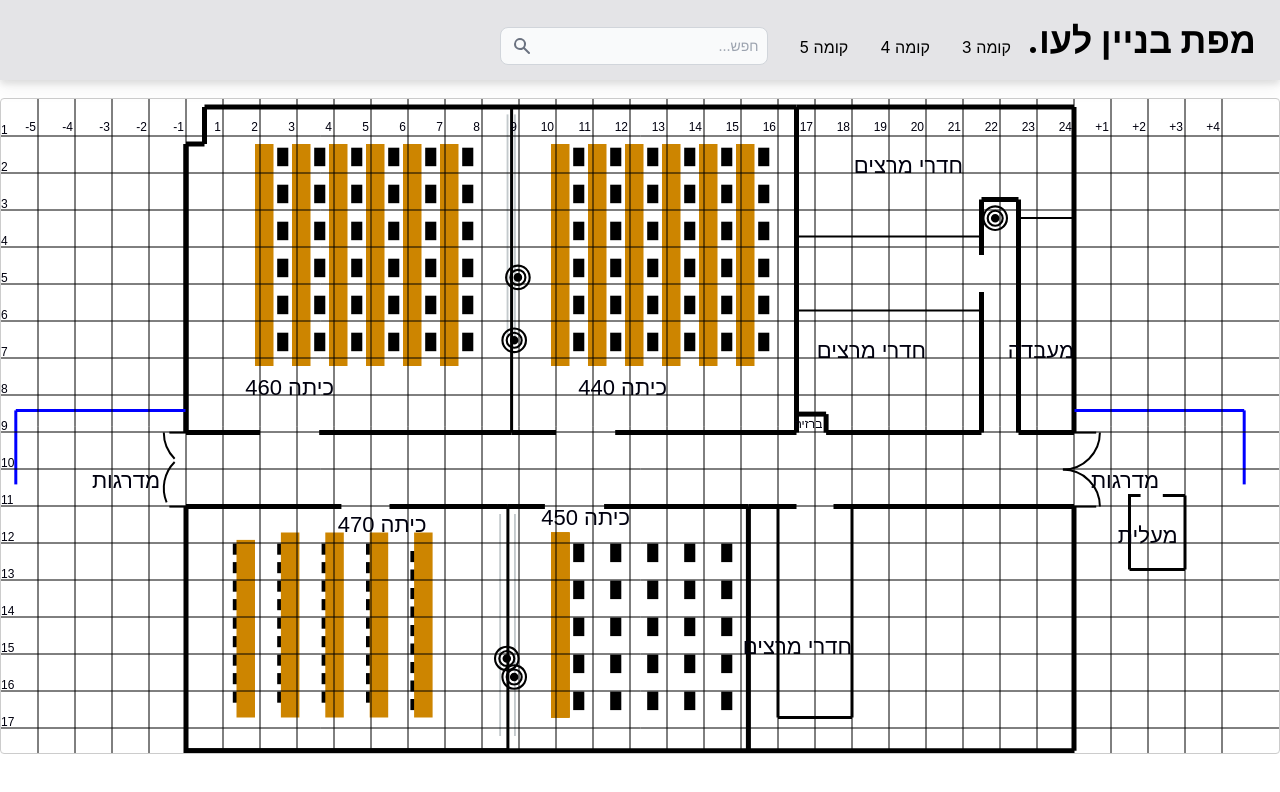
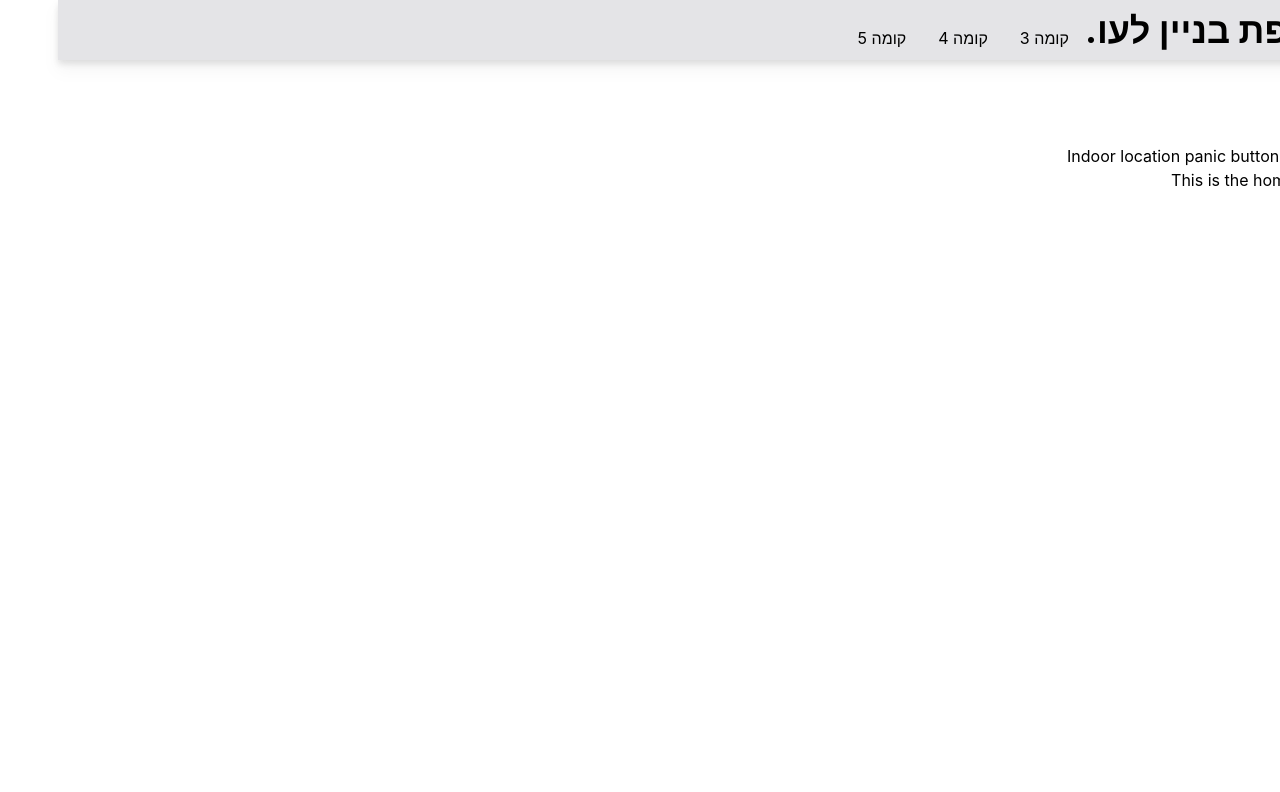
Before and after one commit to amazingProj/IndoorNavigationSystemClient, a React (Create React App) app: page / in a window 1280 px wide. Shown: the top 792 px of the page. Built offline with nearby package versions, Linux system fonts and the light colour scheme; no server answers.

Commit message:
github pages

```diff
--- a/package.json
+++ b/package.json
@@ -1,6 +1,7 @@
 {
   "name": "client",
   "version": "0.1.0",
+  "homepage": "https://panicbuttonui.com",
   "private": true,
   "dependencies": {
     "@heroicons/react": "^1.0.6",
@@ -8,6 +9,7 @@
     "@testing-library/react": "^12.1.4",
     "@testing-library/user-event": "^13.5.0",
     "bootstrap": "^4.6.0",
+    "gh-pages": "^4.0.0",
     "jquery": "^3.6.0",
     "react": "^17.0.2",
     "react-dom": "^17.0.2",
@@ -18,6 +20,8 @@
     "web-vitals": "^2.1.4"
   },
   "scripts": {
+    "predeploy": "npm run build",
+    "deploy": "gh-pages -d build",
     "start": "react-scripts start",
     "build": "react-scripts build",
     "test": "react-scripts test",
--- a/src/App.js
+++ b/src/App.js
@@ -4,16 +4,9 @@ import Navbar from "./components/Navbar";
 import FloorThree from "./components/floor3th";
 import FloorFive from "./components/floor5th";
 import FloorFour from "./components/floor4th";
-import { useState, useEffect, useRef } from "react";
-import socketIOClient from "socket.io-client";
+import Home from "./components/home";
 
-import {
-  BrowserRouter,
-  Switch,
-  Route,
-  Link,
-  useRouteMatch,
-} from "react-router-dom";
+import { BrowserRouter, Switch, Route } from "react-router-dom";
 
 function App() {
   return (
@@ -21,7 +14,7 @@ function App() {
       <BrowserRouter>
         <Navbar />
         <Route exact path="/">
-          <FloorFour />
+          <Home />
         </Route>
         <Switch>
           <Route exact path="/floor4">
--- a/src/components/Navbar.jsx
+++ b/src/components/Navbar.jsx
@@ -15,25 +15,18 @@ const Navbar = () => {
     const handleClose =()=> setNav(!nav)
 
   return (
-    <div className='w-screen h-[80px] z-10 bg-zinc-200 fixed drop-shadow-lg'>
+    <div className='w-screen h-[60px] z-10 bg-zinc-200 fixed drop-shadow-lg'>
       <div className='px-2 flex justify-between items-center w-full h-full'>
         <div className='flex items-center'>
           <h1 className='text-3xl font-bold mr-4 sm:text-4xl'>מפת בניין לעו.</h1>
           <ul className='hidden md:flex'>
-          <li className='hover:bg-zinc-300 mt-5'><Link to={'/floor3'}>קומה 3</Link></li>
-          <li className='hover:bg-zinc-300 mt-5'><Link to={'/floor4'}>קומה 4</Link></li>
-          <li className='hover:bg-zinc-300 mt-5'><Link to={'/floor5'}>קומה 5</Link></li>
-          <li> <div class="hidden relative md:block mt-3">
-          <div class="flex absolute inset-y-0 left-0 items-center pl-3 pointer-events-none">
-            <svg class="w-5 h-5 text-gray-500" fill="currentColor" viewBox="0 0 20 20" xmlns="http://www.w3.org/2000/svg"><path fill-rule="evenodd" d="M8 4a4 4 0 100 8 4 4 0 000-8zM2 8a6 6 0 1110.89 3.476l4.817 4.817a1 1 0 01-1.414 1.414l-4.816-4.816A6 6 0 012 8z" clip-rule="evenodd"></path></svg>
-          </div>
-            <input type="text" id="search-navbar" class="block p-2 pl-10 w-full text-gray-900 bg-gray-50 rounded-lg border border-gray-300 sm:text-sm focus:ring-blue-500 focus:border-blue-500 dark:bg-gray-700 dark:border-gray-600 dark:placeholder-gray-400 dark:text-white dark:focus:ring-blue-500 dark:focus:border-blue-500" placeholder="חפש..." />
-          </div></li>
+          <li className='hover:bg-zinc-300 mt-4'><Link to={'/floor3'}>קומה 3</Link></li>
+          <li className='hover:bg-zinc-300 mt-4'><Link to={'/floor4'}>קומה 4</Link></li>
+          <li className='hover:bg-zinc-300 mt-4'><Link to={'/floor5'}>קומה 5</Link></li>
           </ul>
         </div>
         <div className='md:hidden mr-4' onClick={handleClick}>
             {!nav ? <MenuIcon className='w-5' /> : <XIcon className='w-5' />}
-
         </div>
       </div>
 
--- a/src/components/floor4th.jsx
+++ b/src/components/floor4th.jsx
@@ -1,4 +1,4 @@
-import React, { useState, useEffect, useRef } from "react";
+import React, { useEffect, useRef } from "react";
 import './style/canvas.css';
 import accessPointImage from './style/images/accessPoint.svg'
 import TrackedUsers from "./users";
--- /dev/null
+++ b/src/components/home.jsx
@@ -0,0 +1,17 @@
+const home = () =>
+{
+    return (
+        <div>
+            <br />
+            <br />
+            <br />
+            <br />
+            <br />
+            <br />
+            <h1>Indoor location panic button system</h1>
+            <p>This is the home page</p>
+        </div>
+    )
+}
+
+export default home;
--- a/src/components/users.jsx
+++ b/src/components/users.jsx
@@ -9,17 +9,9 @@ const TrackedUsers = (props) => {
   const userRef = useRef();
   const count = useRef(0);
   const ENDPOINT = "http://127.0.0.1:4001";
-  const [response, setResponse] = useState("");
-  const usersFloor = props.floor
-  const [users, updateUsers] = useState([]);
+  var [users, updateUsers] = useState([]);
 
   const userNames = {'94:B9:7E:FA:92:14': "אסף הלל", "2023": "אליה קופלר"}
-
-
-  const addUpdateUser = () =>
-  {
-
-  }
 
   useEffect(() => {
     const socket = socketIOClient(ENDPOINT);
@@ -27,30 +19,28 @@ const TrackedUsers = (props) => {
       let unmounted = false;
       let wifiInformation = JSON.parse(JSON.stringify(data));
       console.log(wifiInformation);
-
       let xCor = wifiInformation["x"];
       let yCor = wifiInformation["y"];
       let zCor = wifiInformation["z"];
       let floorLevel = wifiInformation["FloorLevel"];
-      console.log(floorLevel)
       let ID = wifiInformation["ID"];
       let userName = userNames[ID]
-      console.log(userName)
       let batteryInfo = wifiInformation["BATTERY"];
       let isAlarmed = wifiInformation["ISAlarmed"];
       let dict = { index: count.current, id: ID, x: xCor, y: yCor, name: userName, battery: batteryInfo, SOS: isAlarmed };
       count.current += 1;
 
-      //if (floorLevel == props.floor)
-      //{
+      if (floorLevel == props.floor)
+      {
         if (!unmounted)
         {
-          updateUsers(oldArray => [...oldArray.slice(1), dict]);
-        }
-      //}
+          let newUsers = users.filter(user => user.id !== dict.id)
+          updateUsers([...newUsers, dict]);
+      }
+    }
     }
   );
-  }, []);
+  });
 
   return (
     <div>
```
Also changed, not shown: src/components/style/home.css (added), 1 other file (tests, documents, lock files or other folders).
